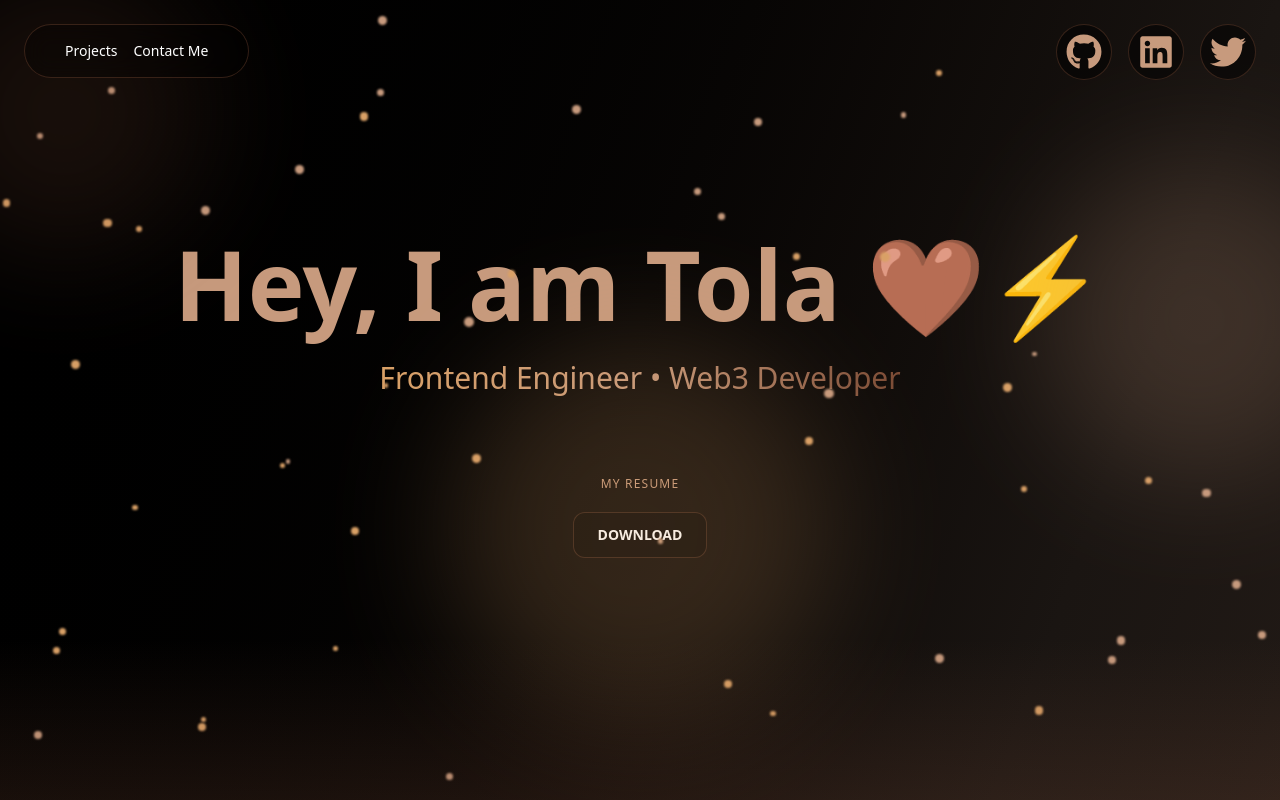
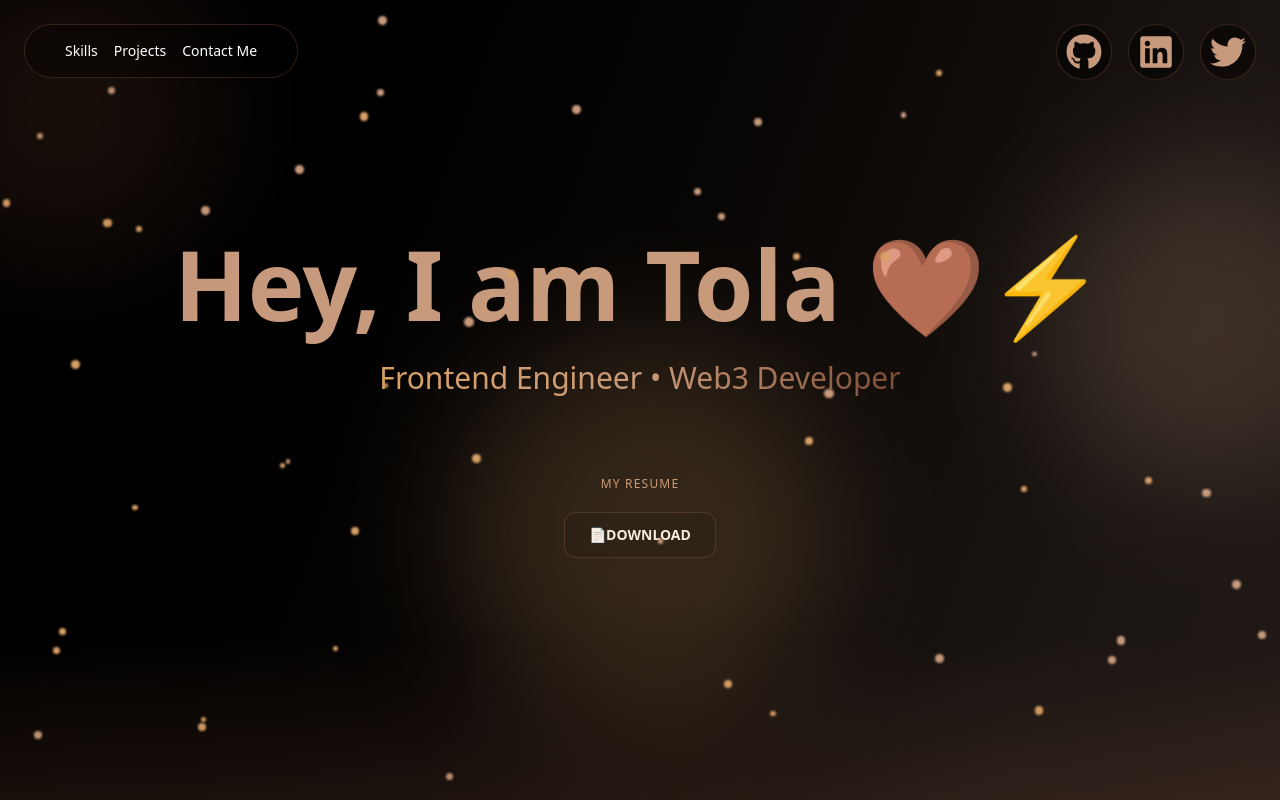
Before and after one commit to TolaMaryAnn/Tola-s_Portfolio, a React (Vite) app: page /home in a window 1280 px wide. Shown: the top 800 px of the page. Built offline with nearby package versions, Linux system fonts and the light colour scheme.

Commit message:
download button

```diff
--- a/src/Components/Intro.tsx
+++ b/src/Components/Intro.tsx
@@ -104,10 +104,36 @@ const Intro: React.FC = () => {
       ))}
 
       <div className="absolute top-6 left-1/2 -translate-x-1/2 sm:left-6 sm:translate-x-0 flex items-center space-x-4 bg-black/30 px-10 py-4 rounded-full backdrop-blur-md border border-[#7B4B35]/40 whitespace-nowrap">
-        <button className="text-sm font-medium hover:text-[#C79A7D] transition">
+        <button
+          onClick={() => {
+            document.getElementById("skills")?.scrollIntoView({
+              behavior: "smooth",
+            });
+          }}
+          className="text-sm font-medium hover:text-[#C79A7D] hover:text-base transition-all duration-300"
+        >
+          Skills
+        </button>
+
+        <button
+          onClick={() => {
+            document.getElementById("projects")?.scrollIntoView({
+              behavior: "smooth",
+            });
+          }}
+          className="text-sm font-medium hover:text-[#C79A7D] hover:text-base transition-all duration-300"
+        >
           Projects
         </button>
-        <button className="text-sm font-medium hover:text-[#C79A7D] transition">
+
+        <button
+          onClick={() => {
+            document.getElementById("contact")?.scrollIntoView({
+              behavior: "smooth",
+            });
+          }}
+          className="text-sm font-medium hover:text-[#C79A7D] hover:text-base transition-all duration-300"
+        >
           Contact Me
         </button>
       </div>
@@ -138,7 +164,23 @@ const Intro: React.FC = () => {
           <p className="text-xs tracking-widest text-[#C79A7D] mb-3">
             MY RESUME
           </p>
-          <button className="mt-2 px-6 py-3 bg-black/50 border border-[#7B4B35]/40 rounded-xl hover:bg-[#C79A7D] hover:text-black transition font-semibold text-sm">
+          <button
+            onClick={() => {
+              const link = document.createElement("a");
+              link.href = "/MaryAnn_Omotola_Ojegbile.pdf";
+              link.download = "MaryAnn_Omotola_Ojegbile.pdf";
+              link.target = "_blank";
+              document.body.appendChild(link);
+              link.click();
+              document.body.removeChild(link);
+            }}
+            className="
+  mt-2 px-6 py-3 bg-black/50 border border-[#7B4B35]/40 rounded-xl hover:bg-[#C79A7D] hover:text-black transition font-semibold text-sm inline-block text-center cursor-pointer
+  "
+          >
+            <span className="transform hover:scale-125 transition-transform duration-300">
+              📄
+            </span>
             DOWNLOAD
           </button>
         </div>
--- a/src/pages/HomePage.tsx
+++ b/src/pages/HomePage.tsx
@@ -6,18 +6,26 @@ import Contact from "../Components/Contact"
 import Footer from "../Components/Footer"
 
 function HomePage() {
+  return (
+    <div className="bg-gradient-to-br from-black via-[#1a1512] to-[#3a2a22]">
+      <Intro />
+      <Profile />
 
+      <div id="skills">
+        <Skills />
+      </div>
 
-    return (
-      <div className="bg-gradient-to-br from-black via-[#1a1512] to-[#3a2a22] ">
-      <Intro/>
-      <Profile/>
-      <Skills/>
-      <Projects/>
-      <Contact/>
-      <Footer/>
+      <div id="projects">
+        <Projects />
       </div>
-    )
-  }
 
-  export default HomePage
+      <div id="contact">
+        <Contact />
+      </div>
+
+      <Footer />
+    </div>
+  );
+}
+
+export default HomePage;
--- a/src/pages/SplashPage.tsx
+++ b/src/pages/SplashPage.tsx
@@ -38,7 +38,7 @@ const SplashPage: React.FC = () => {
   }, []);
 
   return (
-    <div className="w-screen min-h-screen flex flex-col items-center justify-between bg-[#4E3629] text-black p-8 relative overflow-hidden">
+    <div className="w-screen min-h-screen flex flex-col items-center justify-between bg-[#4E3629] text-black p-2 relative overflow-hidden">
       {glitters.map((g, i) => (
         <span
           key={i}
@@ -79,14 +79,20 @@ const SplashPage: React.FC = () => {
 
         {/* Desktop */}
         <div className="hidden sm:flex w-full justify-between items-center">
-          <h1 className="text-2xl md:text-3xl text-gray-200 font-bold">Tola 🤎 &#9889;</h1>
+          <h1 className="text-2xl md:text-3xl text-gray-200 font-bold">
+            Tola 🤎 &#9889;
+          </h1>
           <div className="flex flex-col items-center justify-center bg-[#A36D5C] p-2 rounded-lg shadow-md">
             <p className="text-xs md:text-sm tracking-wide uppercase text-[#7B4B35]">
               {weekday}
             </p>
             <div className="flex items-center space-x-1 md:space-x-2">
-              <span className="text-xl text-gray-200 md:text-2xl font-bold">{day}</span>
-              <span className="text-sm text-gray-200 md:text-base">{month}</span>
+              <span className="text-xl text-gray-200 md:text-2xl font-bold">
+                {day}
+              </span>
+              <span className="text-sm text-gray-200 md:text-base">
+                {month}
+              </span>
               <span className="text-sm md:text-base text-[#7B4B35]">
                 {year}
               </span>
@@ -166,9 +172,14 @@ const SplashPage: React.FC = () => {
 
       <Link
         to="/home"
-        className={` self-end inline-flex items-center px-5 py-3 bg-gradient-to-r from-[#7B4B35] to-[#C79A7D] text-gray-200 text-sm md:text-base font-semibold rounded-full shadow-lg hover:shadow-xl transition-all duration-300 group ${
-          show ? "opacity-100 translate-y-0" : "opacity-0 translate-y-10"
-        }`}
+        className={` self-end inline-flex items-center px-5 py-3
+    bg-gradient-to-r from-[#7B4B35] to-[#C79A7D]
+    text-gray-200 text-sm md:text-base font-semibold
+    rounded-full shadow-lg hover:shadow-xl
+    transition-all duration-300 group
+    mt-4 sm:mt-0
+    ${show ? "opacity-100 translate-y-0" : "opacity-0 translate-y-10"}
+  `}
       >
         <span className="mr-2 inline-block animate-bounce text-[#D9A066]">
           ⤵
```
Also changed, not shown: 2 other files (tests, documents, lock files or other folders).
